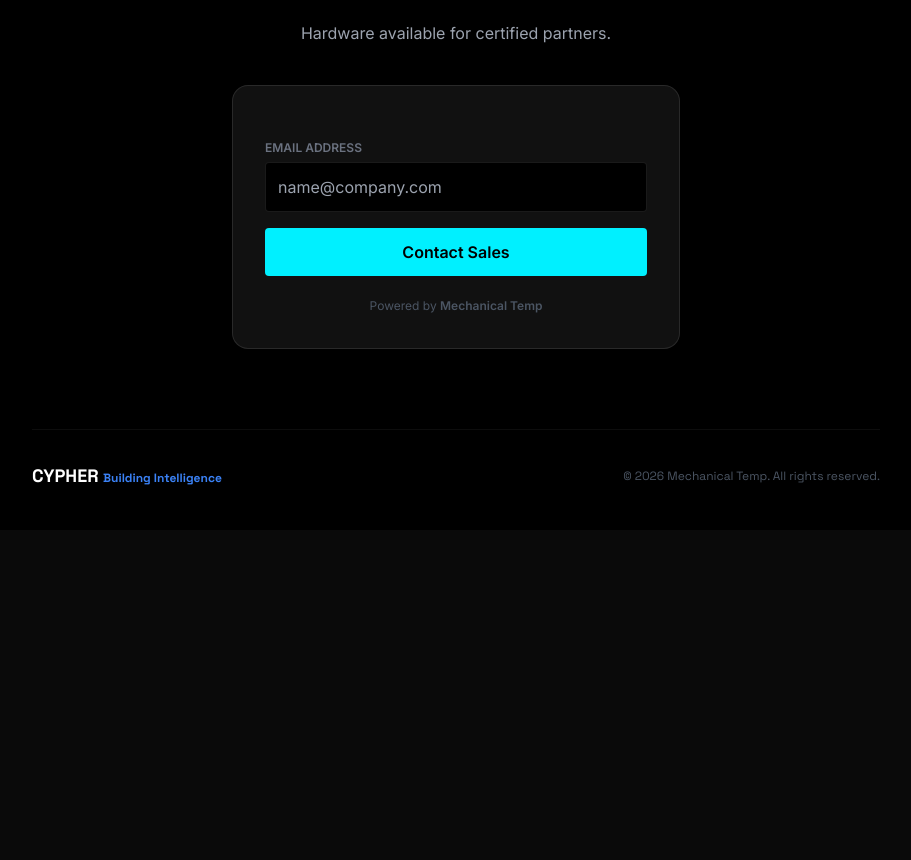
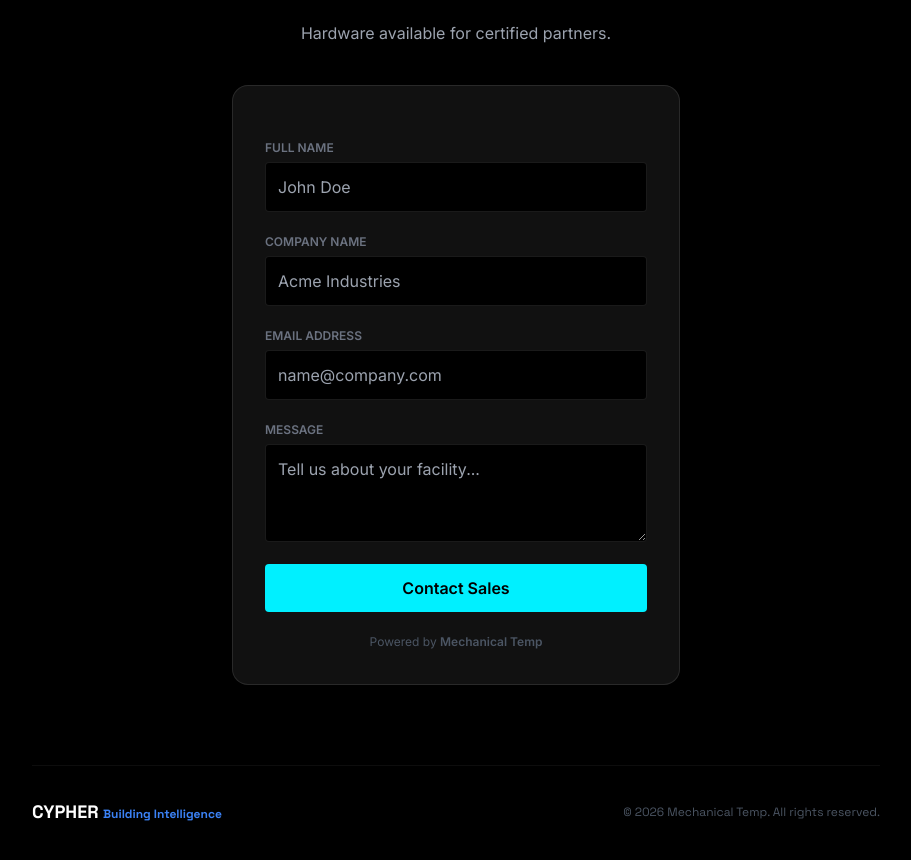
Before and after one commit to servicecoinrwb/Cypher-Building-Intelligence, a plain HTML site: page index.html in a window 1280 px wide. Shown: the part 3481-4341 px from the top of the page, without its empty margins (184-1095 px from the left). Before the commit the page ends 4011 px from the top, so only its background shows below. Drawn offline with nearby package versions, Linux system fonts and the light colour scheme.

Commit message:
Update index.html

```diff
--- a/index.html
+++ b/index.html
@@ -387,12 +387,25 @@
                     <!-- Config for FormSubmit -->
                     <input type="hidden" name="_captcha" value="false">
                     <input type="hidden" name="_subject" value="New Cypher Lead Submission">
-                    <input type="hidden" name="_next" value="https://mechanicaltemp.com/thanks">
+                    <!-- Removed _next redirect so you can see the activation message on first submission -->
 
+                    <div>
+                        <label class="text-xs font-bold text-gray-500 uppercase">Full Name</label>
+                        <input type="text" name="name" required class="w-full bg-black border border-white/10 rounded p-3 text-white focus:border-cypher-accent outline-none mt-1" placeholder="John Doe">
+                    </div>
+                    <div>
+                        <label class="text-xs font-bold text-gray-500 uppercase">Company Name</label>
+                        <input type="text" name="company" required class="w-full bg-black border border-white/10 rounded p-3 text-white focus:border-cypher-accent outline-none mt-1" placeholder="Acme Industries">
+                    </div>
                     <div>
                         <label class="text-xs font-bold text-gray-500 uppercase">Email Address</label>
                         <input type="email" name="email" required class="w-full bg-black border border-white/10 rounded p-3 text-white focus:border-cypher-accent outline-none mt-1" placeholder="name@company.com">
                     </div>
+                    <div>
+                        <label class="text-xs font-bold text-gray-500 uppercase">Message</label>
+                        <textarea name="message" rows="3" class="w-full bg-black border border-white/10 rounded p-3 text-white focus:border-cypher-accent outline-none mt-1" placeholder="Tell us about your facility..."></textarea>
+                    </div>
+
                     <button class="w-full bg-cypher-accent text-black font-bold py-3 rounded hover:bg-cyan-400 transition">Contact Sales</button>
                 </form>
                 <div class="text-center mt-4">
```
